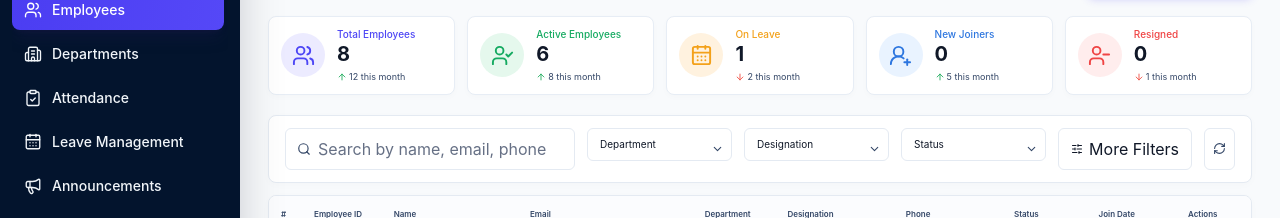
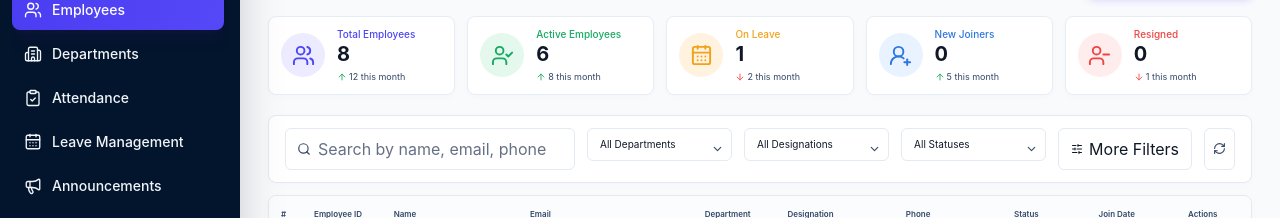
Before and after one commit to sunnykumar-singh/employee-management-system, a React (Vite) app: page /admin/employees in a window 1280 px wide. Shown: the part 155-373 px from the top of the page. Built offline with nearby package versions, Linux system fonts and the light colour scheme.

Commit message:
feat: add employee search and combined filters

```diff
--- a/src/components/employees/EmployeeFilters.jsx
+++ b/src/components/employees/EmployeeFilters.jsx
@@ -3,12 +3,12 @@ import { filterOptions } from '../../data/employeesData.js';
 import FilterDropdown from './FilterDropdown.jsx';
 import SearchInput from './SearchInput.jsx';
 
-const EmployeeFilters = () => (
+const EmployeeFilters = ({ filters, onFilterChange, searchQuery, onSearchChange }) => (
   <section className="flex flex-wrap gap-3 rounded-lg border border-[#e4eaf2] bg-white px-3 py-3 shadow-[0_2px_8px_rgba(16,24,40,0.02)] sm:px-4">
-    <SearchInput />
-    <FilterDropdown label="Department" options={filterOptions.departments} />
-    <FilterDropdown label="Designation" options={filterOptions.designations} />
-    <FilterDropdown label="Status" options={filterOptions.statuses} />
+    <SearchInput value={searchQuery} onChange={onSearchChange} />
+    <FilterDropdown label="Department" options={filterOptions.departments} value={filters.department} onChange={(value) => onFilterChange('department', value)} />
+    <FilterDropdown label="Designation" options={filterOptions.designations} value={filters.designation} onChange={(value) => onFilterChange('designation', value)} />
+    <FilterDropdown label="Status" options={filterOptions.statuses} value={filters.status} onChange={(value) => onFilterChange('status', value)} />
     <button className="flex items-center gap-1.5 rounded-md border border-[#e4eaf2] px-3 py-2 text-[10px] font-medium text-[#101828]" type="button"><SlidersHorizontal size={12} /> More Filters</button>
     <button className="ml-auto rounded-md border border-[#e4eaf2] p-2 text-[#344767]" type="button" aria-label="Refresh employees"><RefreshCw size={13} /></button>
   </section>
--- a/src/components/employees/EmptyState.jsx
+++ b/src/components/employees/EmptyState.jsx
@@ -1,5 +1,5 @@
 import { Users } from 'lucide-react';
 
-const EmptyState = () => <div className="flex flex-col items-center justify-center px-6 py-16 text-center"><span className="flex size-12 items-center justify-center rounded-full bg-[#ecebff] text-[#4d46f5]"><Users size={23} /></span><p className="mt-3 text-sm font-semibold text-[#101828]">No employees found</p><p className="mt-1 text-xs text-[#667085]">Try adjusting your search or filters.</p></div>;
+const EmptyState = () => <div className="flex flex-col items-center justify-center px-6 py-16 text-center"><span className="flex size-12 items-center justify-center rounded-full bg-[#ecebff] text-[#4d46f5]"><Users size={23} /></span><p className="mt-3 text-sm font-semibold text-[#101828]">No employees found.</p><p className="mt-1 text-xs text-[#667085]">Try searching with a different keyword.</p></div>;
 
 export default EmptyState;
--- a/src/components/employees/FilterDropdown.jsx
+++ b/src/components/employees/FilterDropdown.jsx
@@ -1,5 +1,5 @@
 import { ChevronDown } from 'lucide-react';
 
-const FilterDropdown = ({ options, label }) => <label className="relative block min-w-[110px] flex-1"><select className="w-full appearance-none rounded-md border border-[#e4eaf2] bg-white px-3 py-2 pr-7 text-[10px] text-[#101828] outline-none focus:border-[#6659f5]" aria-label={label}>{options.map((option) => <option key={option}>{option}</option>)}</select><ChevronDown className="pointer-events-none absolute right-2 top-1/2 -translate-y-1/2 text-[#344767]" size={13} /></label>;
+const FilterDropdown = ({ options, label, value, onChange }) => <label className="relative block min-w-[110px] flex-1"><select className="w-full appearance-none rounded-md border border-[#e4eaf2] bg-white px-3 py-2 pr-7 text-[10px] text-[#101828] outline-none focus:border-[#6659f5]" aria-label={label} value={value} onChange={(event) => onChange(event.target.value)}>{options.map((option) => <option key={option}>{option}</option>)}</select><ChevronDown className="pointer-events-none absolute right-2 top-1/2 -translate-y-1/2 text-[#344767]" size={13} /></label>;
 
 export default FilterDropdown;
--- a/src/components/employees/SearchInput.jsx
+++ b/src/components/employees/SearchInput.jsx
@@ -1,5 +1,5 @@
 import { Search } from 'lucide-react';
 
-const SearchInput = () => <label className="relative block min-w-[220px] flex-[2]"><Search className="pointer-events-none absolute left-3 top-1/2 -translate-y-1/2 text-[#344767]" size={14} /><input className="w-full rounded-md border border-[#e4eaf2] bg-white py-2 pl-8 pr-3 text-[10px] text-[#101828] outline-none placeholder:text-[#667085] focus:border-[#6659f5]" placeholder="Search by name, email, phone or employee ID..." type="search" /></label>;
+const SearchInput = ({ value, onChange }) => <label className="relative block min-w-[220px] flex-[2]"><Search className="pointer-events-none absolute left-3 top-1/2 -translate-y-1/2 text-[#344767]" size={14} /><input className="w-full rounded-md border border-[#e4eaf2] bg-white py-2 pl-8 pr-3 text-[10px] text-[#101828] outline-none placeholder:text-[#667085] focus:border-[#6659f5]" placeholder="Search by name, email, phone or employee ID..." type="search" value={value} onChange={(event) => onChange(event.target.value)} /></label>;
 
 export default SearchInput;
--- a/src/data/employeesData.js
+++ b/src/data/employeesData.js
@@ -7,9 +7,9 @@ export const employeeStatistics = [
 ];
 
 export const filterOptions = {
-  departments: ['Department', 'Engineering', 'Marketing', 'Sales', 'HR', 'Finance'],
-  designations: ['Designation', 'Senior Developer', 'Marketing Manager', 'Sales Executive', 'HR Manager', 'Accountant'],
-  statuses: ['Status', 'Active', 'Inactive', 'On Leave', 'Resigned'],
+  departments: ['All Departments', 'Engineering', 'Marketing', 'Sales', 'HR', 'Finance'],
+  designations: ['All Designations', 'Senior Developer', 'Marketing Manager', 'Sales Executive', 'HR Manager', 'Accountant'],
+  statuses: ['All Statuses', 'Active', 'Inactive', 'On Leave', 'Resigned'],
 };
 
 export const employees = [
--- a/src/pages/admin/Employees.jsx
+++ b/src/pages/admin/Employees.jsx
@@ -1,4 +1,4 @@
-import { useState } from 'react';
+import { useMemo, useState } from 'react';
 import { toast, ToastContainer } from 'react-toastify';
 import EmployeeFilters from '../../components/employees/EmployeeFilters.jsx';
 import EmployeeDetailsModal from '../../components/employees/EmployeeDetailsModal.jsx';
@@ -11,6 +11,8 @@ import { employees as employeesData } from '../../data/employeesData.js';
 
 const Employees = () => {
   const [isFormOpen, setIsFormOpen] = useState(false);
+  const [searchQuery, setSearchQuery] = useState('');
+  const [filters, setFilters] = useState({ department: 'All Departments', designation: 'All Designations', status: 'All Statuses' });
   const [formMode, setFormMode] = useState('add');
   const [formEmployee, setFormEmployee] = useState(null);
   const [employees, setEmployees] = useState(employeesData);
@@ -18,6 +20,18 @@ const Employees = () => {
   const [isViewModalOpen, setIsViewModalOpen] = useState(false);
   const [employeeToDelete, setEmployeeToDelete] = useState(null);
   const [isDeleteModalOpen, setIsDeleteModalOpen] = useState(false);
+  const filteredEmployees = useMemo(() => {
+    const normalizedQuery = searchQuery.trim().toLowerCase();
+    const searchableFields = ['employeeId', 'name', 'email', 'phone', 'department', 'designation'];
+    return employees.filter((employee) => {
+      const matchesSearch = !normalizedQuery || searchableFields.some((field) => String(employee[field] ?? '').toLowerCase().includes(normalizedQuery));
+      const matchesDepartment = filters.department === 'All Departments' || employee.department === filters.department;
+      const matchesDesignation = filters.designation === 'All Designations' || employee.designation === filters.designation;
+      const matchesStatus = filters.status === 'All Statuses' || employee.status === filters.status;
+      return matchesSearch && matchesDepartment && matchesDesignation && matchesStatus;
+    });
+  }, [employees, filters, searchQuery]);
+  const updateFilter = (filterName, value) => setFilters((currentFilters) => ({ ...currentFilters, [filterName]: value }));
   const closeEmployeeForm = () => {
     setIsFormOpen(false);
     setFormEmployee(null);
@@ -72,8 +86,8 @@ const Employees = () => {
       <EmployeeHeader onAddEmployee={openAddEmployeeForm} />
       <EmployeeStats employees={employees} />
       <div className="space-y-3">
-        <EmployeeFilters />
-        <EmployeeTable employees={employees} onDelete={openDeleteConfirmation} onEdit={openEditEmployeeForm} onView={viewEmployee} />
+        <EmployeeFilters filters={filters} onFilterChange={updateFilter} searchQuery={searchQuery} onSearchChange={setSearchQuery} />
+        <EmployeeTable employees={filteredEmployees} onDelete={openDeleteConfirmation} onEdit={openEditEmployeeForm} onView={viewEmployee} />
       </div>
       <EmployeeForm employee={formEmployee} employees={employees} isOpen={isFormOpen} mode={formMode} onClose={closeEmployeeForm} onSubmit={submitEmployee} />
       <EmployeeDetailsModal employee={selectedEmployee} isOpen={isViewModalOpen} onClose={() => setIsViewModalOpen(false)} />
```
